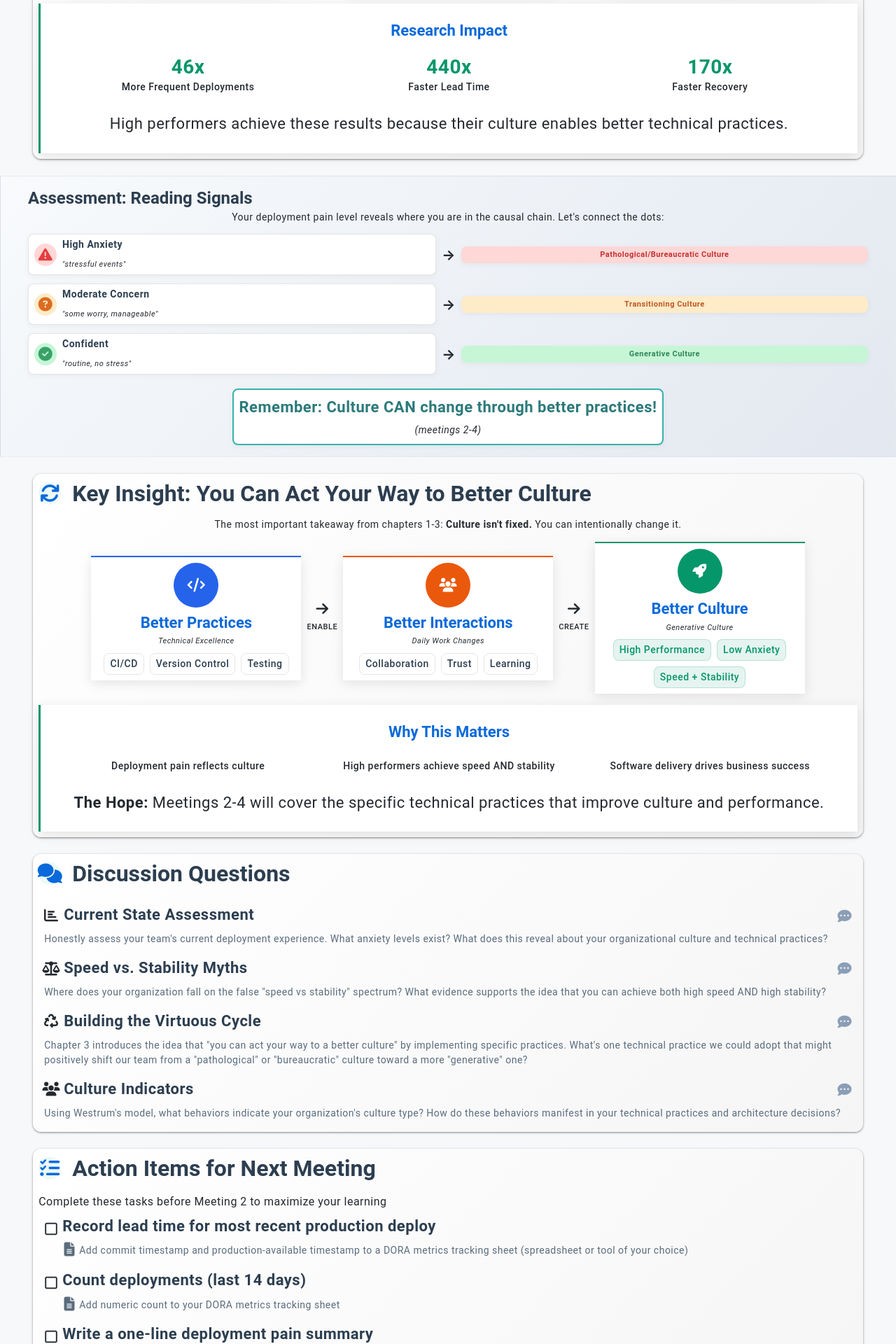
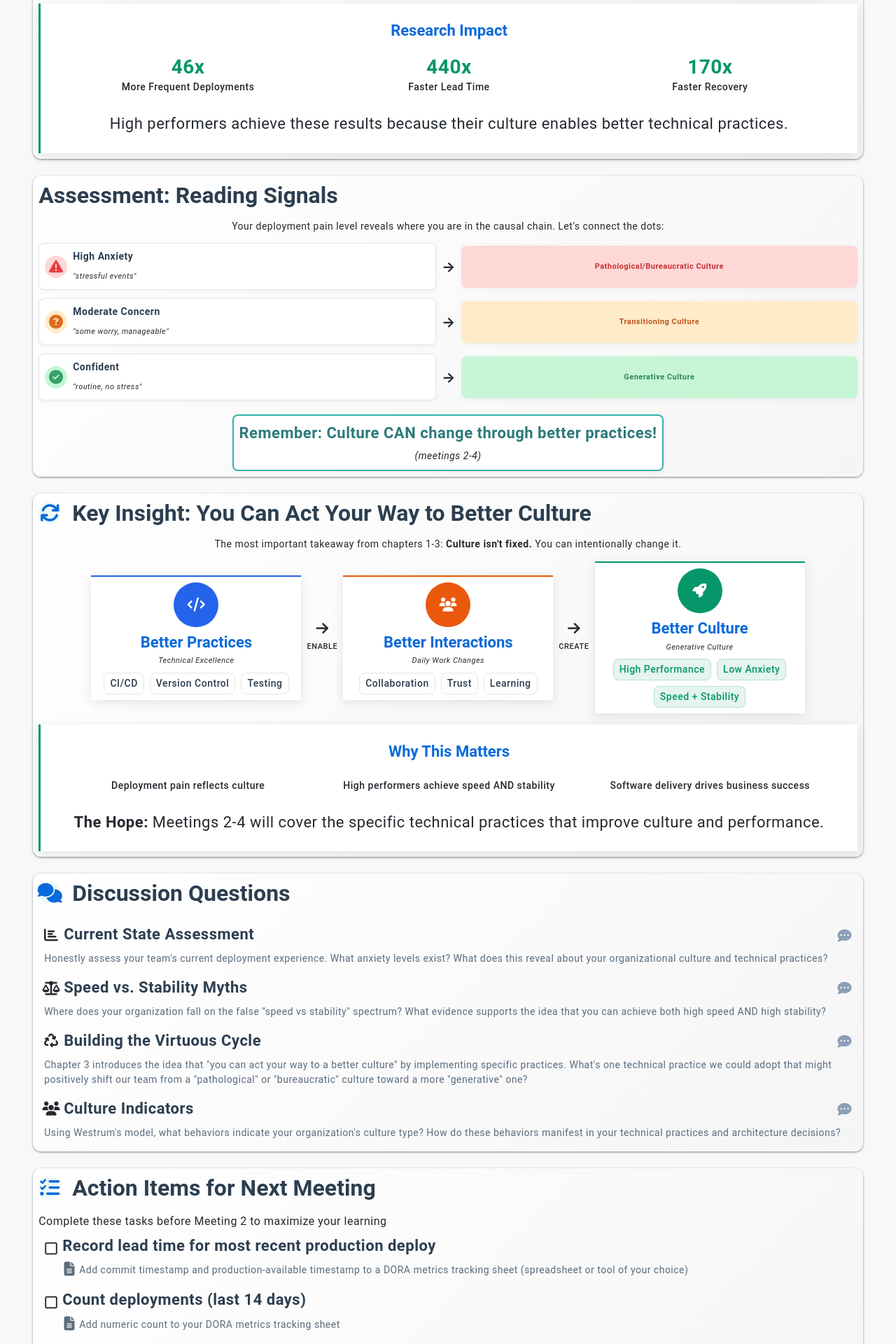
Before and after one commit to mhenke/accelerate-devex-book-club-notebooklm, a Jekyll site: the page built from docs/_meetings/meeting-1.md, in a window 1280 px wide. Shown: the part 2285-4205 px from the top of the page at 70% size. Built offline with Jekyll 4.4.1, drawn with Linux system fonts in a browser that asks for light colours.

Commit message:
🎨 Refactor assessment section for consistent styling and layout improvements

```diff
--- a/docs/_meetings/meeting-1.md
+++ b/docs/_meetings/meeting-1.md
@@ -389,7 +389,7 @@ document.addEventListener('keydown', function(event) {
 </div>
 
 <!-- ASSESSMENT SKETCH DIAGRAM -->
-<div class="assessment-sketch" markdown="0">
+<div class="section-card" markdown="0">
   <div class="sketch-container">
     <div class="sketch-header">
       <h2>Assessment: Reading Signals</h2>
--- a/docs/_sass/components/_sections.scss
+++ b/docs/_sass/components/_sections.scss
@@ -1071,22 +1071,7 @@
   line-height: var(--line-height-relaxed);
 }
 
-// ASSESSMENT SECTION - Consistent with other card sections
-.assessment-sketch {
-  background: linear-gradient(135deg, #f8fafc, #e2e8f0);
-  border-radius: var(--border-radius-lg);
-  padding: var(--space-md) var(--space-lg);
-  margin: var(--space-md) 0;
-  border: 1px solid rgba(0, 0, 0, 0.05);
-  position: relative;
-
-  // Break out of meeting container to span full width
-  .meeting-container & {
-    margin-left: calc(-1 * var(--space-md));
-    margin-right: calc(-1 * var(--space-md));
-    width: calc(100% + 2 * var(--space-md));
-  }
-
+// ASSESSMENT SECTION - Sketch container and child elements
 .sketch-container {
   max-width: 1200px;
   margin: 0 auto;
@@ -1134,7 +1119,7 @@
   display: flex;
   align-items: center;
   gap: var(--space-sm);
-    padding: var(--space-xs) var(--space-sm);
+  padding: var(--space-sm);
   background: var(--color-white);
   border-radius: var(--border-radius);
   border: 1px solid rgba(0, 0, 0, 0.1);
@@ -1142,6 +1127,7 @@
   flex: 1;
   min-width: var(--space-5xl);
   max-width: var(--space-6xl);
+  min-height: 60px;
 }
 
 .icon-face {
@@ -1203,7 +1189,7 @@
   background: var(--color-white);
   border: 2px solid var(--text-secondary);
   border-radius: var(--border-radius);
-    padding: var(--space-xs) var(--space-sm);
+  padding: var(--space-sm);
   text-align: center;
   font-weight: var(--font-weight-semibold);
   font-size: var(--font-size-xs);
@@ -1211,6 +1197,10 @@
   max-width: var(--space-5xl);
   box-shadow: 0 2px 8px rgba(0, 0, 0, 0.05);
   flex: 1;
+  min-height: 60px;
+  display: flex;
+  align-items: center;
+  justify-content: center;
 
   &.pathological {
     background: #fed7d7;
@@ -1258,12 +1248,10 @@
     }
   }
 }
-}
 
 
 // Responsive design for assessment section
 @media (max-width: #{$tablet - 1px}) {
-  .assessment-sketch {
   .assessment-row {
     gap: var(--space-xs);
   }
@@ -1296,4 +1284,3 @@
     }
   }
 }
-}
```
Lines whose indentation alone changed are shown as unchanged.
